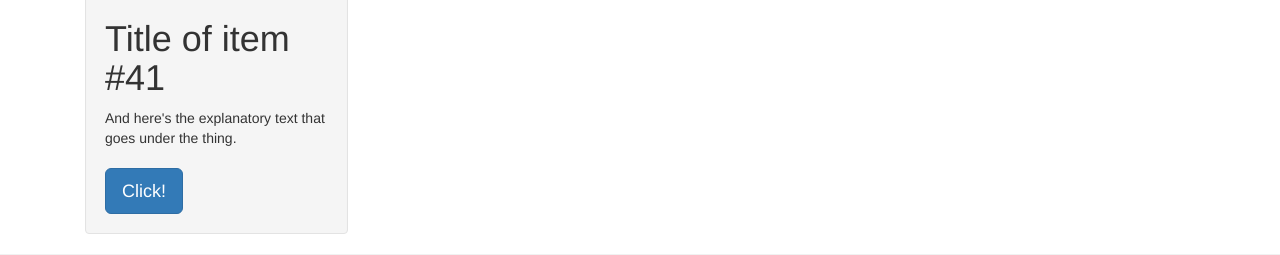
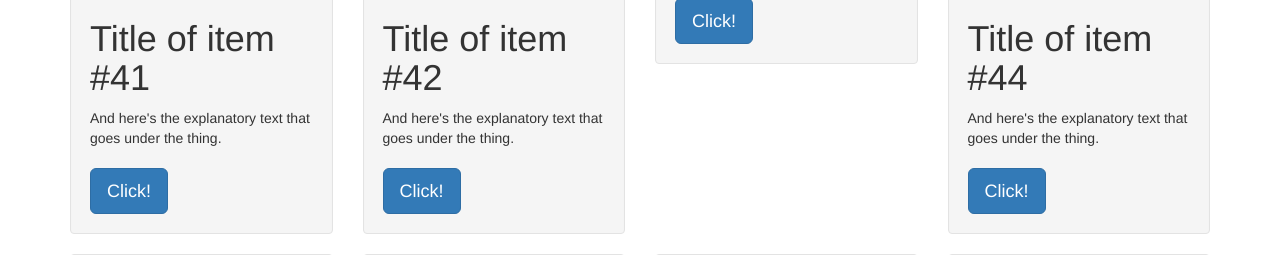
Before and after one commit to cstin854/littlevox, a Django app: page /outline/itemlist/ in a window 1280 px wide. Shown: the part 4839-5094 px from the top of the page. Run offline with Django 3.2, Linux system fonts and the light colour scheme; some libraries are stand-ins or nearby versions.

Commit message:
Fixed an issue with itemlistview's gridding. (When some items had an image and others did not, the grid got real weird).

```diff
--- a/littlevox/outline/templates/outline/list_template.html
+++ b/littlevox/outline/templates/outline/list_template.html
@@ -25,24 +25,30 @@
   <p>{{ intro_text }}</p>
   <hr>
 
+    <div class="container-fliud">
+
         {% for row in itemlist %}
-<div class="container">
         <div class="row">
             {% for item in row %}
             <div class="col-sm-{{ itemlist_col_width }}">
                 {% if item.has_content %}
                 <div class="well">
-                <img class="img-thumbnail" src="{{ item.imgsrc }}"><br>
+                    {% if item.imgsrc %}
+                    <img class="img-thumbnail" src="{{ item.imgsrc }}"><br>{% endif %}
                     <h1>
                         {{ item.title }}
                     </h1>
                     {{ item.text }}<br><br>
                     <form action="#" method="get">
-  <button type="submit" class="btn btn-primary btn-lg" formaction="{{ item.link }}">{{ item.link_text }}</button></form>
+                        <button type="submit" class="btn btn-primary btn-lg" formaction="{{ item.link }}">
+                            {{ item.link_text }}
+                        </button>
+                    </form>
                 </div> {% endif %}
             </div>
+            {% endfor %}</div>
     {% endfor %}
-    {% endfor %}
-    </div></div>
+    </div>
+</div><br>
 </div>
 {% endblock %}
--- a/littlevox/outline/views.py
+++ b/littlevox/outline/views.py
@@ -175,9 +175,12 @@ def itemlist(request, num_per_row=3, title='List of items.', subtitle="", intro_
         num_per_row = 4
         if 12 % num_per_row != 0 or num_per_row > 6:
             num_per_row = 3
-        for k in range(41):
+        for k in range(72):
             title = 'Title of item #' + str(k+1)
-            imgsrc = "https://upload.wikimedia.org/wikipedia/commons/8/88/Danny_DeVito_cropped_and_edited_for_brightness.jpg"
+            if k%3 == 0:
+                imgsrc = False
+            else:
+                imgsrc = "https://img.cinemablend.com/cb/9/1/9/4/f/f/9194ff31206ae73db1cc2ae3c8ba0647d71fc6f8c0a4ef9f5ed223fec4bc6cba.jpg"
             text = "And here's the explanatory text that goes under the thing."
             link = "http://www.amazon.com/"
             link_text = "Click!"
@@ -228,6 +231,7 @@ def itemlist_gridder(itemlist, num_per_row=3):
     return rows
 
 
+# Simplistic e-mail address validation.
 def email_valid(email):
     email = str(email)
     if '@' not in email:
```
Also changed, not shown: littlevox/db.sqlite3. Lines whose indentation alone changed are shown as unchanged.
